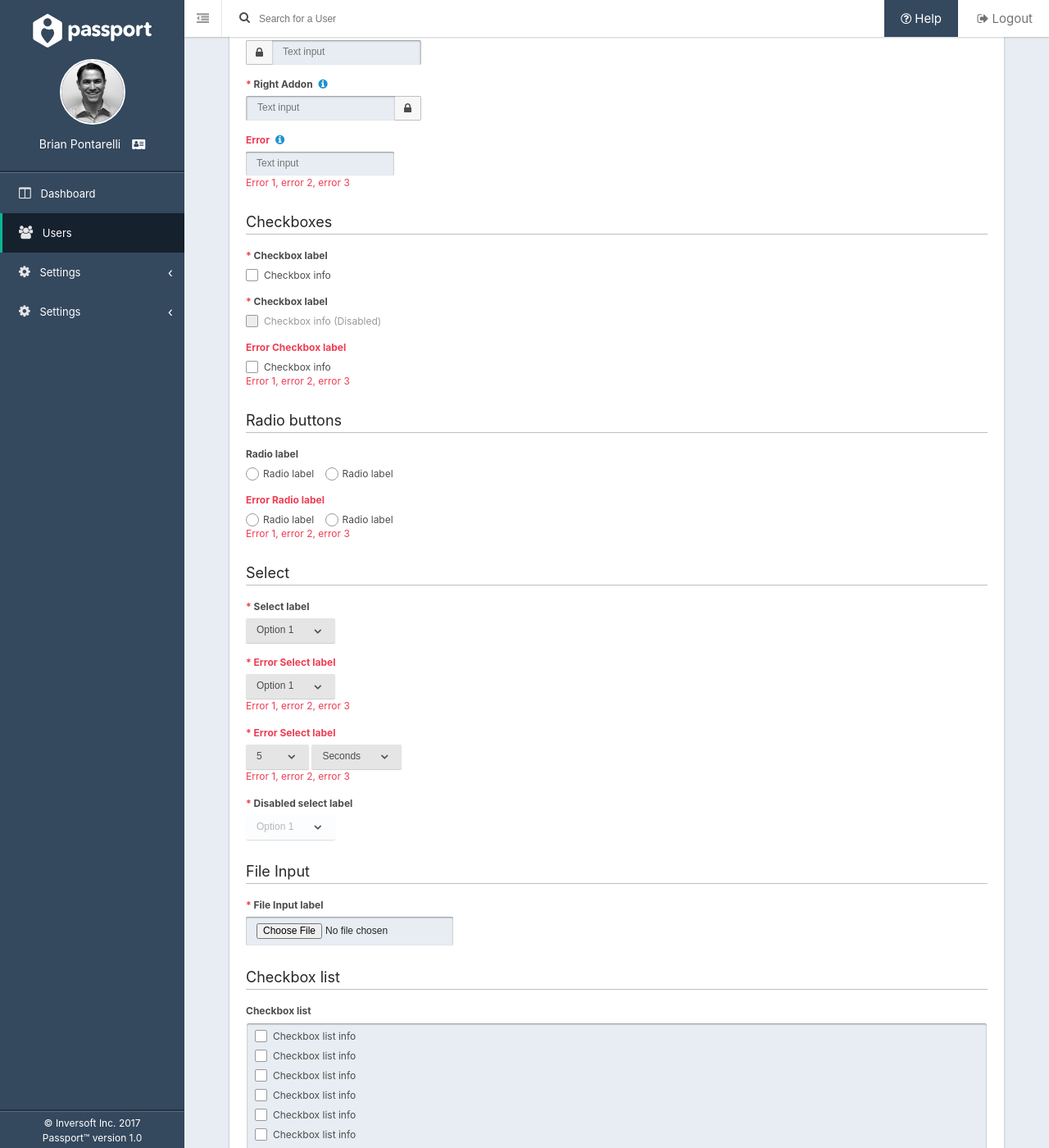
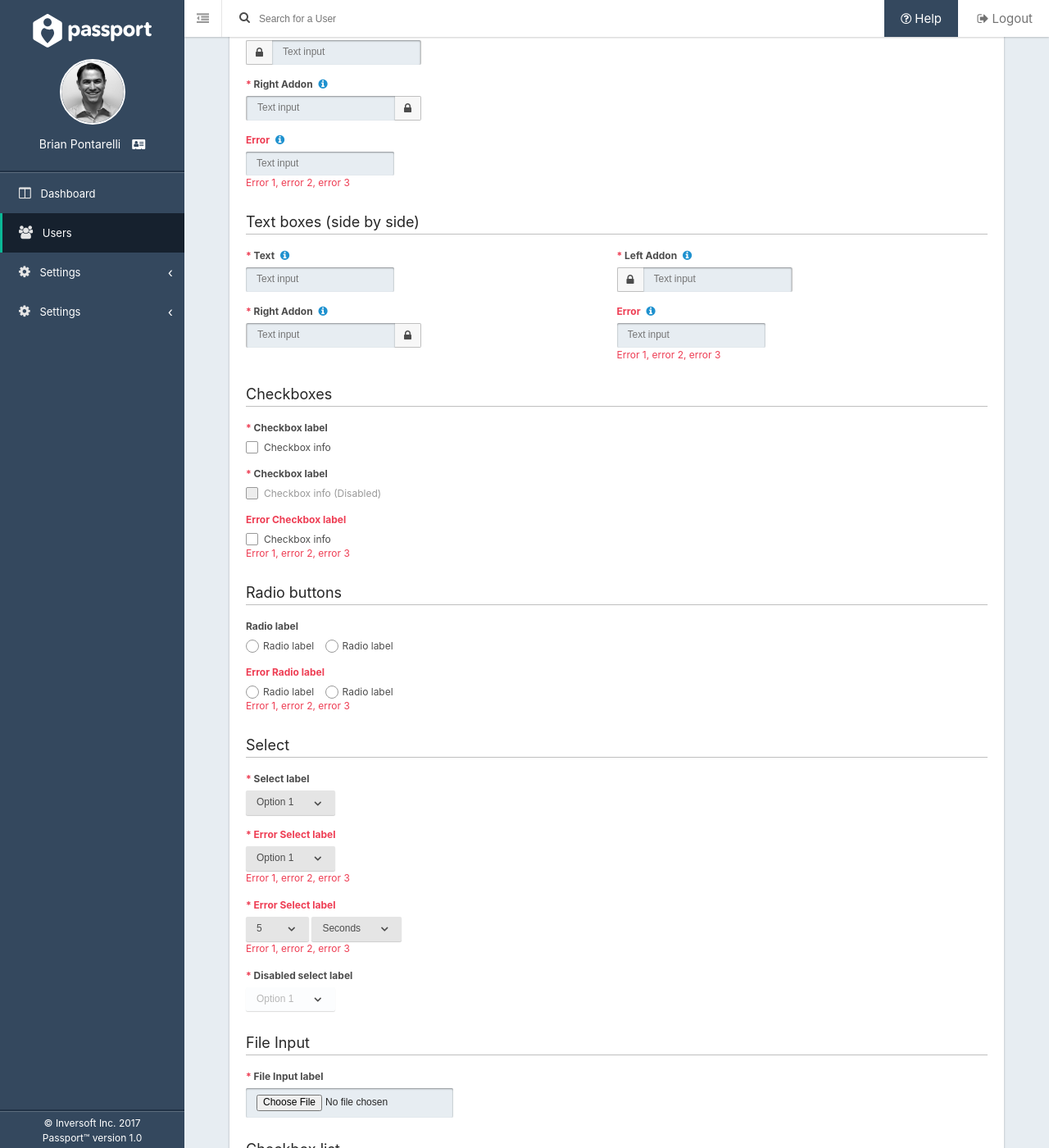
Before and after one commit to FusionAuth/fusionauth-style, a Jekyll site: the page built from index.md, in a window 1280 px wide and 1400 px high, scrolled down 5817 px. Shown: the whole window at 82% size. Built offline with Jekyll 4.4.1, drawn with Linux system fonts in a browser that asks for light colours.

Commit message:
Fixes https://www.pivotaltracker.com/story/show/157676093
Also added side by side display mode for testing.

```diff
--- a/_layouts/default.html
+++ b/_layouts/default.html
@@ -1093,6 +1093,38 @@
                 </fieldset>
 
                 <fieldset>
+                  <legend>Text boxes (side by side)</legend>
+                  <div class="row">
+                    <div class="tight-left col-xs-12 col-sm-6 form-row">
+                      <label for="text-above-2"><span class="required">*</span> Text <i class="fa fa-info-circle" data-tooltip="Some tooltip help text that is very long and will wrap multiple lines and such."></i></label>
+                      <input type="text" id="text-above-2" placeholder="Text input"/>
+                    </div>
+
+                    <div class="tight-left col-xs-12 col-sm-6 form-row">
+                      <label for="text-left-icon-above-2"><span class="required">*</span> Left Addon <i class="fa fa-info-circle" data-tooltip="Some tooltip help text that is very long and will wrap multiple lines and such."></i></label>
+                      <div class="input-addon-group">
+                        <span class="icon"><i class="fa fa-lock"></i></span>
+                        <input type="text" id="text-left-icon-above-2" placeholder="Text input"/>
+                      </div>
+                    </div>
+
+                    <div class="tight-left col-xs-12 col-sm-6 form-row">
+                      <label for="text-right-icon-above-2"><span class="required">*</span> Right Addon <i class="fa fa-info-circle" data-tooltip="Some tooltip help text that is very long and will wrap multiple lines and such."></i></label>
+                      <div class="input-addon-group">
+                        <input type="text" id="text-right-icon-above-2" placeholder="Text input"/>
+                        <span class="icon"><i class="fa fa-lock"></i></span>
+                      </div>
+                    </div>
+
+                    <div class="tight-left col-xs-12 col-sm-6 form-row">
+                      <label for="error-above-2" class="error">Error <i class="fa fa-info-circle" data-tooltip="Short"></i></label>
+                      <input type="text" id="error-above-2" class="error" placeholder="Text input"/>
+                      <span class="error">Error 1, error 2, error 3</span>
+                    </div>
+                  </div>
+                </fieldset>
+
+                <fieldset>
                   <legend>Checkboxes</legend>
                   <div class="form-row">
                     <label for="foo-above"><span class="required">*</span> Checkbox label</label>
--- a/_sass/forms.scss
+++ b/_sass/forms.scss
@@ -141,6 +141,18 @@ form.labels-left {
   &.full {
     .form-row > label:first-of-type + * {
       width: calc(100% - 18% - 20px);
+    }
+  }
+
+  &.full {
+    @media (max-width: 640px) {
+      .form-row > label:first-of-type + * {
+        width: 100%;
+      }
+
+      .prime-multiple-select {
+        width: 100%;
+      }
     }
   }
 }
```
